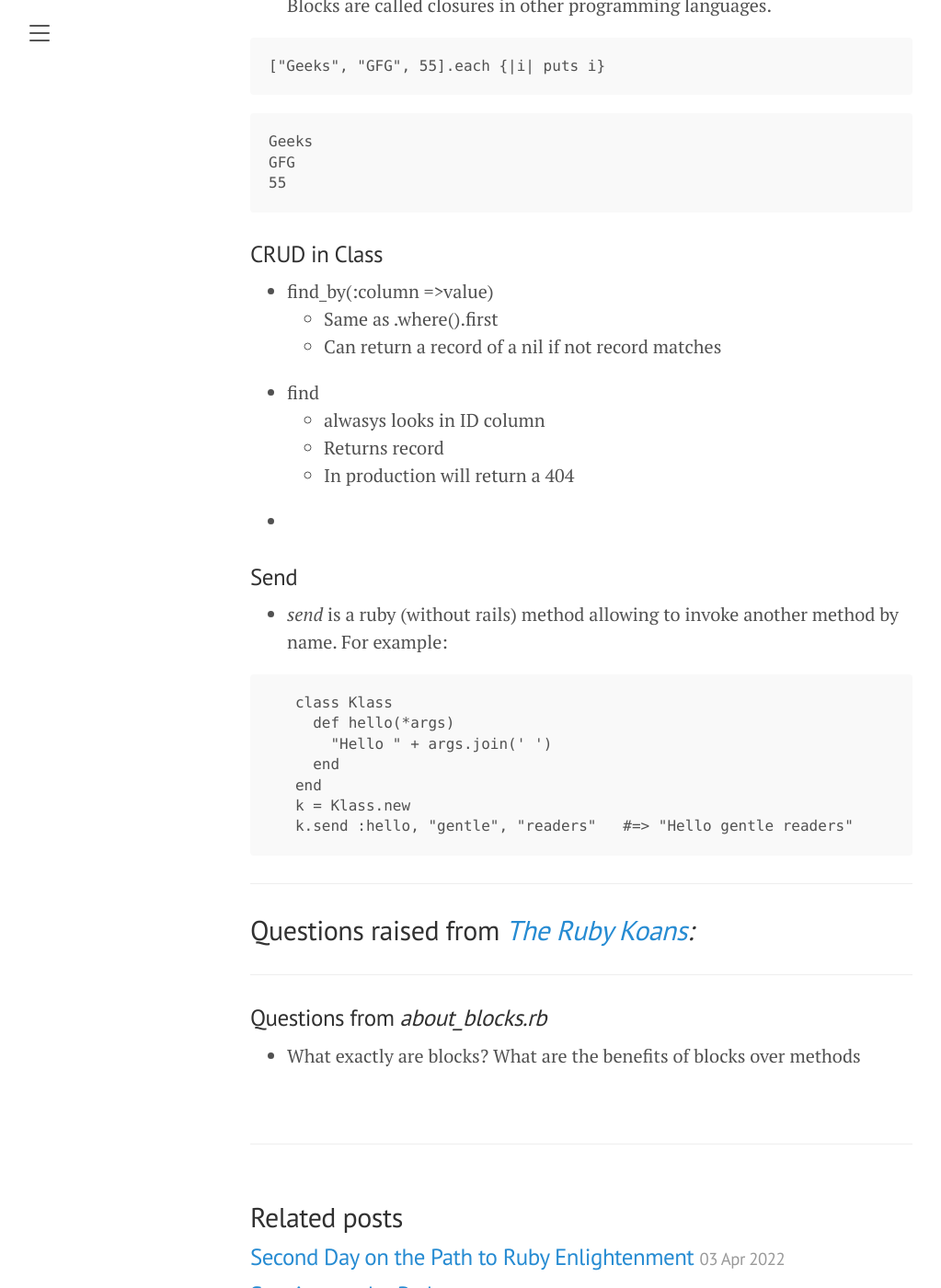
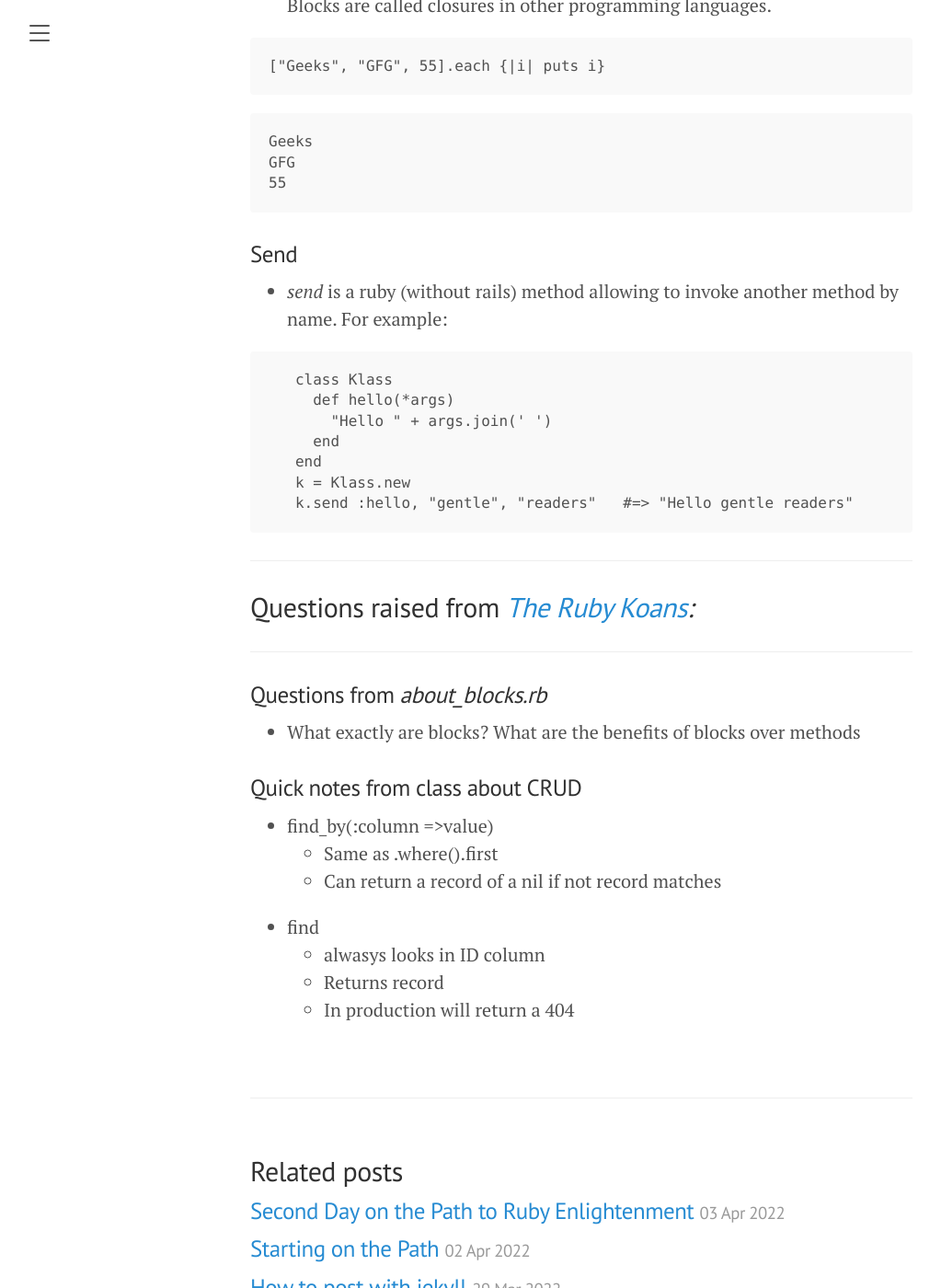
Before and after one commit to KevinDelaFuente/til, a Jekyll site: the page built from _posts/2022-04-03-Third Day on the Path to Enlightenment.md, in a window 1280 px wide and 1400 px high, scrolled down 472 px. Shown: the whole window at 92% size, without its empty margins (8-1031 px from the left). Built offline with Jekyll 4.4.1, drawn with Linux system fonts in a browser that asks for light colours; part of the change alters nothing that is shown.

Commit message:
Update 2022-04-03-Third Day on the Path to Enlightenment.md

````diff
--- a/_posts/2022-04-03-Third Day on the Path to Enlightenment.md
+++ b/_posts/2022-04-03-Third Day on the Path to Enlightenment.md
@@ -17,18 +17,6 @@ Geeks
 GFG
 55
 ```
-
-### CRUD in Class
-  - find_by(:column =>value)
-    - Same as .where().first
-    - Can return a record of a nil if not record matches
-
-  - find
-    - alwasys looks in ID column
-    - Returns record
-    - In production will return a 404
-
-  -
 
 ### Send
   - _send_ is a ruby (without rails) method allowing to invoke another method by name. For example:
@@ -50,3 +38,14 @@ GFG
 ---
 ### Questions from _about_blocks.rb_
 - What exactly are blocks? What are the benefits of blocks over methods
+
+### Quick notes from class about CRUD
+
+  - find_by(:column =>value)
+    - Same as .where().first
+    - Can return a record of a nil if not record matches
+
+  - find
+    - alwasys looks in ID column
+    - Returns record
+    - In production will return a 404
````
